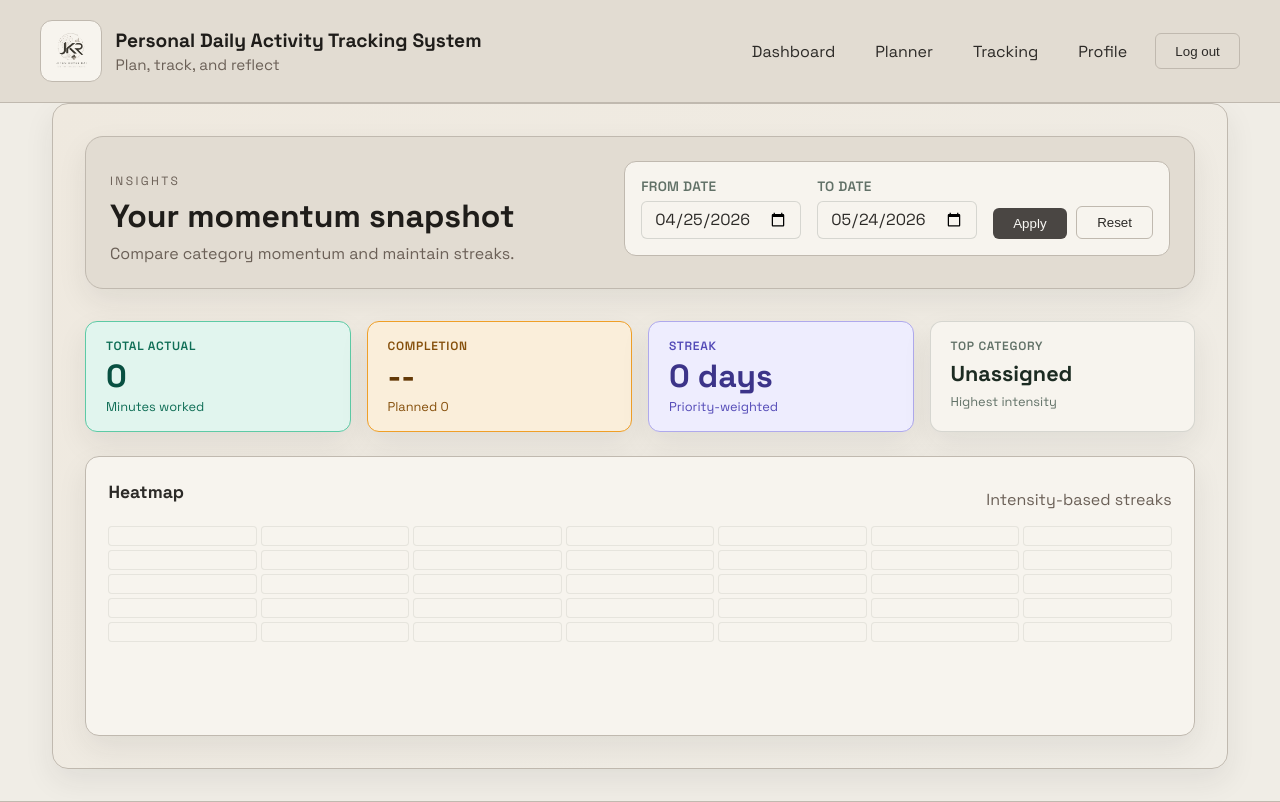
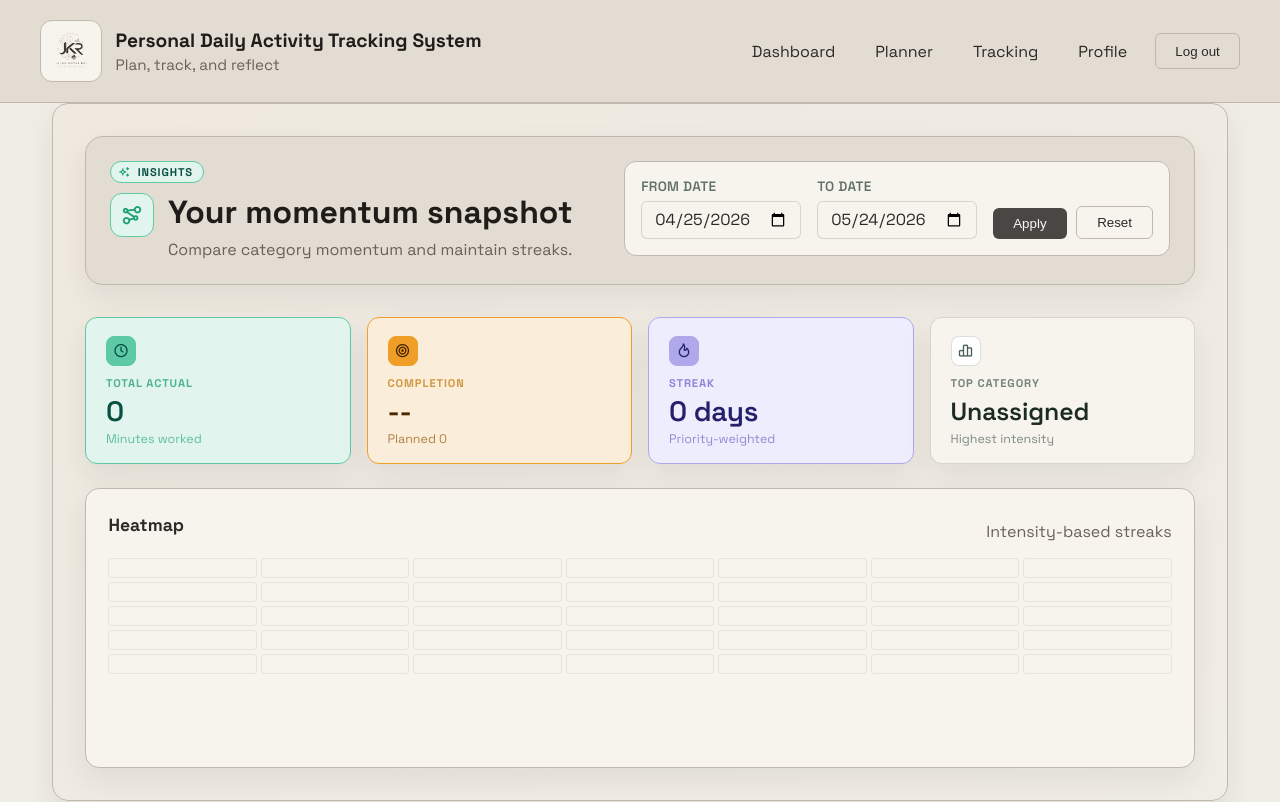
Before and after one commit to Jitenrai21/Personal_Daily_Activity_Tracking_System, a Django app: page /dashboard/ in a window 1280 px wide. Shown: the top 802 px of the page. Run offline with Django 5.2, Linux system fonts and the light colour scheme; the visitor is signed in with stand-in values (Sample User, id 1); data comes from the database, SQL or seed files in the repository; data that the repository does not hold is empty; some libraries are stand-ins or nearby versions.

Commit message:
dashboard enhancement

```diff
--- a/templates/analytics/dashboard.html
+++ b/templates/analytics/dashboard.html
@@ -2,16 +2,27 @@
 
 {% block title %}Dashboard{% endblock %}
 
+{% block extra_head %}
+  <link rel="stylesheet" href="https://cdn.jsdelivr.net/npm/@tabler/icons-webfont@3.19.0/dist/tabler-icons.min.css">
+{% endblock %}
+
 {% block content %}
-  {# Tabler icons outline webfont #}
-  <link rel="stylesheet" href="https://cdn.jsdelivr.net/npm/@tabler/icons-webfont@3.19.0/tabler-icons.min.css">
-
   <section class="dashboard-shell fade-in page-shell">
     <header class="dashboard-header page-header surface-card">
       <div>
-        <p class="page-eyebrow">Insights</p>
-        <h1 class="page-title">Your momentum snapshot</h1>
-        <p class="page-subtitle">Compare category momentum and maintain streaks.</p>
+        <span class="dashboard-eyebrow-pill">
+          <i class="ti ti-sparkles" aria-hidden="true"></i>
+          Insights
+        </span>
+        <div class="dashboard-title-row">
+          <div class="dashboard-title-icon">
+            <i class="ti ti-chart-dots-3" aria-hidden="true"></i>
+          </div>
+          <div>
+            <h1 class="page-title">Your momentum snapshot</h1>
+            <p class="page-subtitle">Compare category momentum and maintain streaks.</p>
+          </div>
+        </div>
       </div>
       <form
         class="dashboard-filters page-actions"
@@ -120,6 +131,53 @@
       gap: 1.5rem;
     }
 
+    /* ─── Header: eyebrow pill + title icon badge ────────────── */
+    /* Uses the same teal as the "Total actual" KPI card so the
+       header reads as the dashboard's primary accent. */
+    .dashboard-eyebrow-pill {
+      display: inline-flex;
+      align-items: center;
+      gap: 6px;
+      background: #E1F5EE;
+      border: 1px solid #5DCAA5;
+      color: #085041;
+      font-size: 0.7rem;
+      font-weight: 700;
+      text-transform: uppercase;
+      letter-spacing: 0.08em;
+      border-radius: 999px;
+      padding: 3px 10px 3px 7px;
+      margin-bottom: 0.6rem;
+    }
+
+    .dashboard-eyebrow-pill .ti {
+      font-size: 0.8rem;
+      color: #1D9E75;
+    }
+
+    .dashboard-title-row {
+      display: flex;
+      align-items: flex-start;
+      gap: 0.875rem;
+    }
+
+    .dashboard-title-icon {
+      width: 44px;
+      height: 44px;
+      border-radius: 12px;
+      background: #E1F5EE;
+      border: 1px solid #5DCAA5;
+      display: flex;
+      align-items: center;
+      justify-content: center;
+      flex-shrink: 0;
+    }
+
+    .dashboard-title-icon .ti {
+      font-size: 22px;
+      color: #1D9E75;
+    }
+
     /* ─── KPI cards ──────────────────────────────────────────── */
     /*
      * Base card — shared structure, no color.
@@ -128,12 +186,30 @@
      */
     .kpi-card {
       border-radius: 12px;
-      padding: 1rem 1.25rem;
+      padding: 1.1rem 1.25rem 1rem;
       display: flex;
       flex-direction: column;
-      gap: 0.35rem;
-      border: 1px solid transparent; /* overridden by modifier */
+      gap: 0;                    /* gaps handled per-element below */
+      border: 1px solid transparent;
       transition: box-shadow 0.15s ease;
+    }
+
+    .kpi-card .kpi-label        { margin-bottom: 0.45rem; } /* label → value */
+    .kpi-card .kpi-value        { margin-bottom: 0.3rem;  } /* value → foot/bar */
+    .kpi-card .kpi-progress-bar { margin-bottom: 0.3rem;  } /* bar → foot */
+
+    /* Icon accent square — sits above the label, mirrors the
+       header title icon badge for visual consistency */
+    .kpi-icon {
+      width: 30px;
+      height: 30px;
+      border-radius: 8px;
+      display: flex;
+      align-items: center;
+      justify-content: center;
+      margin-bottom: 0.6rem;
+      font-size: 16px;
+      border: 1px solid;
     }
 
     /* Teal — actual / done output */
@@ -141,62 +217,72 @@
       background: #E1F5EE;
       border-color: #5DCAA5;
     }
-    .kpi-card--teal .kpi-label { color: #0F6E56; }
-    .kpi-card--teal .kpi-value { color: #085041; }
-    .kpi-card--teal .kpi-foot  { color: #0F6E56; }
+    .kpi-card--teal .kpi-label { color: #1D9E75; }   /* mid-teal  */
+    .kpi-card--teal .kpi-value { color: #085041; }   /* deep teal — highest contrast */
+    .kpi-card--teal .kpi-foot  { color: #3AB389; }   /* lighter teal — recedes */
+    .kpi-card--teal .kpi-icon  { background: #5DCAA5; border-color: #5DCAA5; color: #085041; }
 
     /* Amber — planned targets / completion */
     .kpi-card--amber {
       background: #FAEEDA;
       border-color: #EF9F27;
     }
-    .kpi-card--amber .kpi-label { color: #854F0B; }
-    .kpi-card--amber .kpi-value { color: #633806; }
-    .kpi-card--amber .kpi-foot  { color: #854F0B; }
+    .kpi-card--amber .kpi-label { color: #C47A10; }  /* mid-amber */
+    .kpi-card--amber .kpi-value { color: #4A2800; }  /* near-black amber — richest tone */
+    .kpi-card--amber .kpi-foot  { color: #A06520; }  /* warm amber-brown — recedes */
+    .kpi-card--amber .kpi-icon  { background: #EF9F27; border-color: #EF9F27; color: #4A2800; }
 
     /* Purple — streaks / momentum */
     .kpi-card--purple {
       background: #EEEDFE;
       border-color: #AFA9EC;
     }
-    .kpi-card--purple .kpi-label { color: #534AB7; }
-    .kpi-card--purple .kpi-value { color: #3C3489; }
-    .kpi-card--purple .kpi-foot  { color: #534AB7; }
+    .kpi-card--purple .kpi-label { color: #6B63CC; }  /* mid-purple */
+    .kpi-card--purple .kpi-value { color: #25206B; }  /* deep indigo — max contrast */
+    .kpi-card--purple .kpi-foot  { color: #7A73C8; }  /* lighter purple — recedes */
+    .kpi-card--purple .kpi-icon  { background: #AFA9EC; border-color: #AFA9EC; color: #25206B; }
 
     /* Neutral — descriptive / top category */
     .kpi-card--neutral {
       background: var(--surface-soft, #f6f7f6);
       border-color: rgba(28, 43, 34, 0.15);
     }
-    .kpi-card--neutral .kpi-label { color: #617167; }
-    .kpi-card--neutral .kpi-value { color: #1c2b22; }
-    .kpi-card--neutral .kpi-foot  { color: #617167; }
+    .kpi-card--neutral .kpi-label { color: #4A5E51; }  /* medium forest */
+    .kpi-card--neutral .kpi-value { color: #1c2b22; }  /* darkest — anchors the card */
+    .kpi-card--neutral .kpi-foot  { color: #617167; }  /* muted — recedes */
+    .kpi-card--neutral .kpi-icon  { background: var(--surface-card, #ffffff); border-color: rgba(28, 43, 34, 0.15); color: #4A5E51; }
 
     /* Typography inside KPI cards */
     .kpi-label {
-      font-size: 0.75rem;
-      font-weight: 600;
+      font-size: 0.7rem;        /* tight: sits clearly above the value */
+      font-weight: 700;
       text-transform: uppercase;
-      letter-spacing: 0.06em;
+      letter-spacing: 0.08em;
       margin: 0;
+      opacity: 0.75;            /* pulls back so the value leads the eye */
     }
 
     .kpi-value {
-      font-size: 2rem;
-      font-weight: 700;
-      line-height: 1;
+      font-size: 1.75rem;       /* down from 2rem — less domineering */
+      font-weight: 600;         /* down from 700 — value reads bold without crushing label/foot */
+      line-height: 1.05;
       margin: 0;
+      letter-spacing: -0.01em; /* tighten large numerals slightly */
     }
 
-    /* Smaller value for long text like a category name */
+    /* Slightly smaller value for category names that may run long */
     .kpi-value--sm {
-      font-size: 1.35rem;
-      line-height: 1.25;
+      font-size: 1.55rem;       /* close to 1.75rem base — feels like a sibling, not an outlier */
+      font-weight: 600;
+      line-height: 1.2;
+      letter-spacing: -0.005em;
     }
 
     .kpi-foot {
-      font-size: 0.8rem;
+      font-size: 0.78rem;
+      font-weight: 400;         /* lighter than label so hierarchy is label → value → foot */
       margin: 0;
+      opacity: 0.8;
     }
 
     /* Completion progress bar (inside amber KPI card) */
--- a/templates/analytics/partials/dashboard_content.html
+++ b/templates/analytics/partials/dashboard_content.html
@@ -1,15 +1,17 @@
 <section class="dashboard-grid">
   <div class="kpi-grid page-stack">
 
-    {# KPI 1 — Total actual (teal: done/output) #}
+    <!-- KPI 1: Total actual (teal) -->
     <div class="kpi-card kpi-card--teal surface-card page-card">
+      <div class="kpi-icon"><i class="ti ti-clock-hour-4" aria-hidden="true"></i></div>
       <p class="kpi-label">Total actual</p>
       <p class="kpi-value">{{ kpis.total_actual }}</p>
       <p class="kpi-foot">Minutes worked</p>
     </div>
 
-    {# KPI 2 — Completion (amber: planned target) #}
+    <!-- KPI 2: Completion (amber) -->
     <div class="kpi-card kpi-card--amber surface-card page-card">
+      <div class="kpi-icon"><i class="ti ti-target" aria-hidden="true"></i></div>
       <p class="kpi-label">Completion</p>
       <p class="kpi-value">
         {% if kpis.completion_rate %}{{ kpis.completion_rate }}%{% else %}--{% endif %}
@@ -22,8 +24,9 @@
       <p class="kpi-foot">Planned {{ kpis.total_planned }}</p>
     </div>
 
-    {# KPI 3 — Streak (purple: momentum) #}
+    <!-- KPI 3: Streak (purple) -->
     <div class="kpi-card kpi-card--purple surface-card page-card">
+      <div class="kpi-icon"><i class="ti ti-flame" aria-hidden="true"></i></div>
       <p class="kpi-label">Streak</p>
       <p class="kpi-value">{{ kpis.streak }} days</p>
       <p class="kpi-foot">
@@ -43,8 +46,9 @@
       </p>
     </div>
 
-    {# KPI 4 — Top category (neutral: descriptive) #}
+    <!-- KPI 4: Top category (neutral) -->
     <div class="kpi-card kpi-card--neutral surface-card page-card">
+      <div class="kpi-icon"><i class="ti ti-chart-bar" aria-hidden="true"></i></div>
       <p class="kpi-label">Top category</p>
       <p class="kpi-value kpi-value--sm">
         {% if kpis.top_category %}{{ kpis.top_category.name }}{% else %}--{% endif %}
--- a/templates/base.html
+++ b/templates/base.html
@@ -7,6 +7,7 @@
     <title>{% block title %}Personal Daily Activity Tracking System{% endblock %}</title>
     <link rel="stylesheet" href="{% static 'css/base.css' %}">
     <link rel="icon" type="image/png" href="{% static 'core/logo.png' %}">
+    {% block extra_head %}{% endblock %}
     <script src="https://unpkg.com/htmx.org@1.9.12" defer></script>
   </head>
   <body>
```
